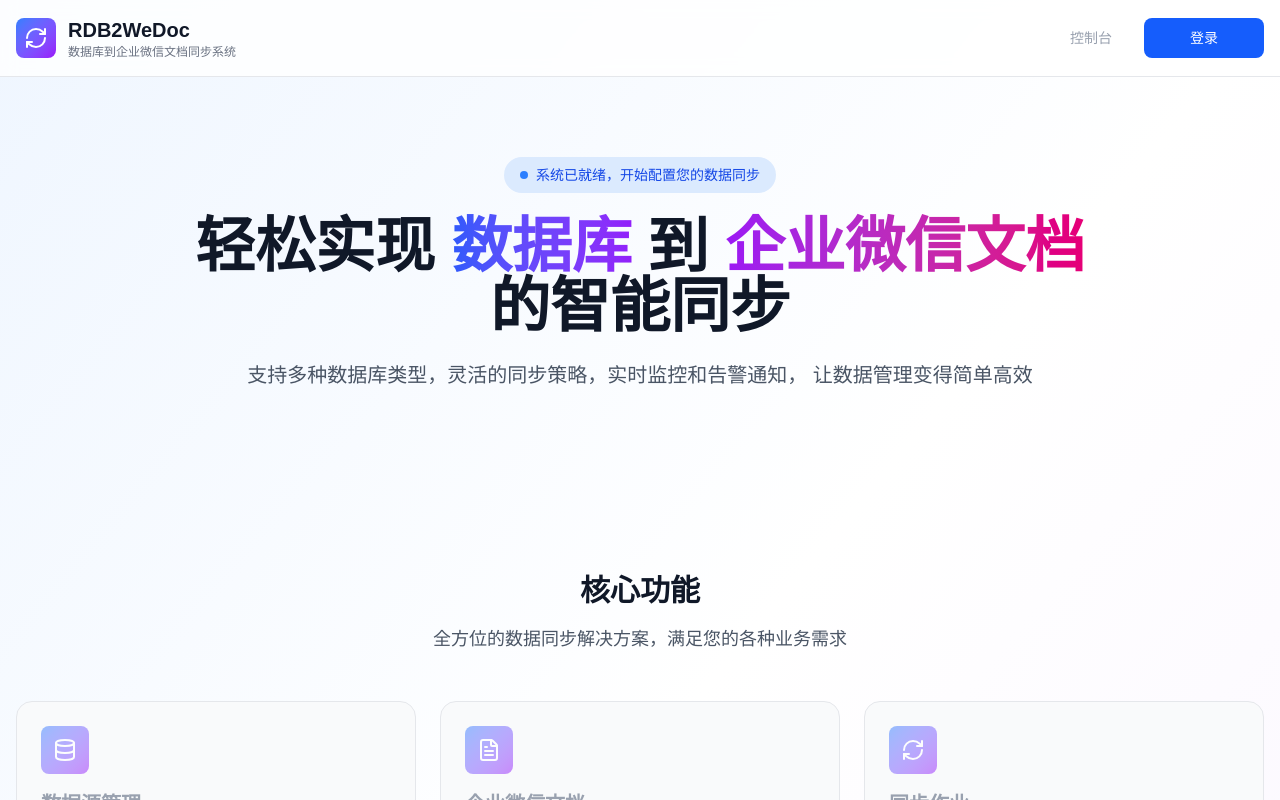
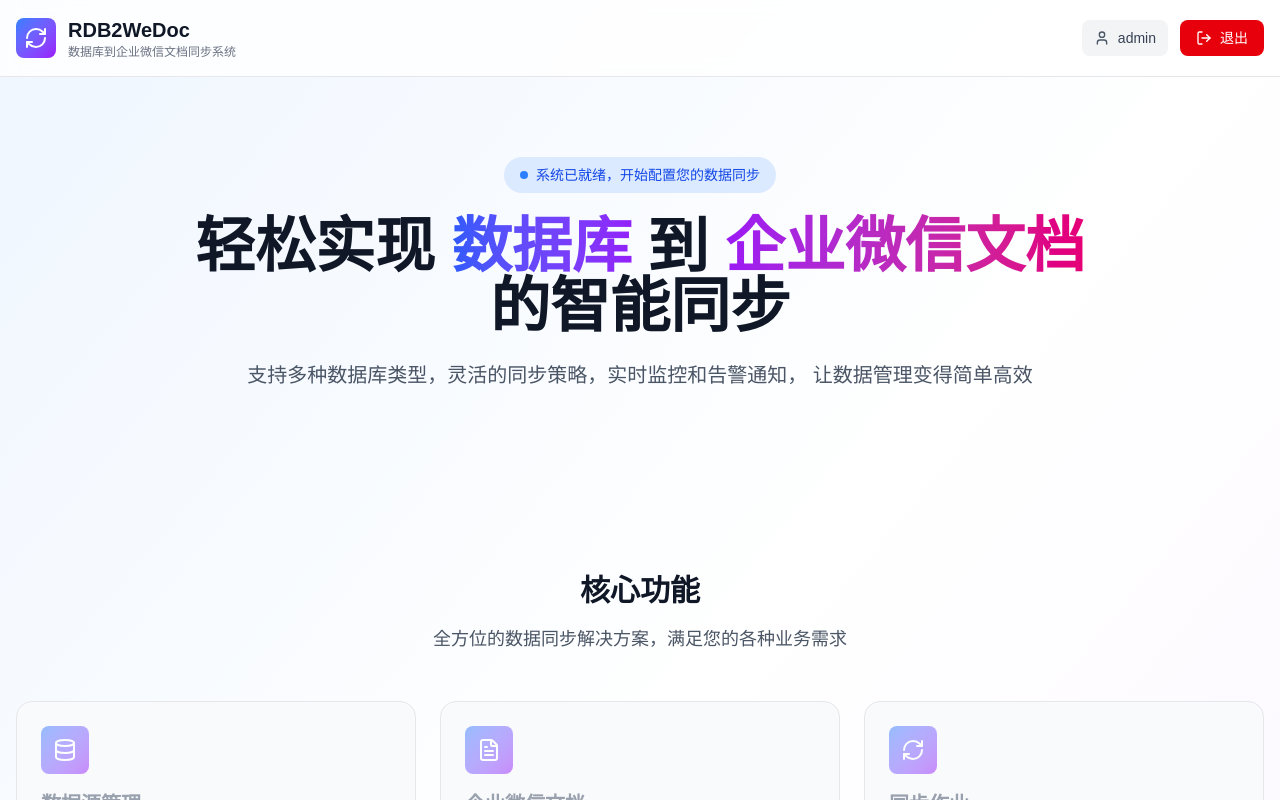
Before and after one commit to nagucc/rdb2wedoc, a Next.js app: page / in a window 1280 px wide. Shown: the top 800 px of the page. Built offline with nearby package versions, Linux system fonts and the light colour scheme.

Commit message:
refactor(layout): 统一使用Header组件并隐藏页面标题
将多个页面的自定义header替换为统一的Header组件
通过showPageTitle={false}参数隐藏页面标题

```diff
--- a/app/dashboard/wecom-accounts/[id]/page.tsx
+++ b/app/dashboard/wecom-accounts/[id]/page.tsx
@@ -5,6 +5,7 @@
 import Link from 'next/link';
 import { ArrowLeft, Plus, Edit, Trash2, RefreshCw, AlertCircle, Building2, FileText, Search, Filter, CheckCircle, XCircle, Clock } from 'lucide-react';
 import { authService } from '@/lib/services/authService';
+import Header from '@/components/layout/Header';
 
 interface WeComAccount {
   id: string;
@@ -48,15 +49,6 @@
   const [adminUserIds, setAdminUserIds] = useState('');
   const [isCreatingSheet, setIsCreatingSheet] = useState(false);
   const [notification, setNotification] = useState<{ type: 'success' | 'error'; message: string } | null>(null);
-
-  const handleLogout = async () => {
-    try {
-      await authService.logout();
-      router.push('/login');
-    } catch (error) {
-      console.error('登出失败:', error);
-    }
-  };
 
   const fetchAccountDetails = async () => {
     try {
@@ -320,45 +312,7 @@
   return (
     <>
       <div className="min-h-screen bg-gradient-to-br from-gray-50 to-gray-100 dark:from-gray-900 dark:to-gray-800">
-      <header className="border-b border-gray-200 bg-white/80 backdrop-blur-sm dark:border-gray-700 dark:bg-gray-800/80">
-        <div className="container mx-auto px-4 py-4">
-          <div className="flex items-center justify-between">
-            <Link href="/dashboard" className="flex items-center gap-3 transition-transform hover:scale-105 active:scale-95">
-              <div className="flex h-10 w-10 items-center justify-center rounded-lg bg-gradient-to-br from-blue-500 to-purple-600">
-                <RefreshCw className="h-6 w-6 text-white" />
-              </div>
-              <div>
-                <h1 className="text-xl font-bold text-gray-900 dark:text-white">
-                  RDB2WeDoc
-                </h1>
-                <p className="text-xs text-gray-500 dark:text-gray-400">
-                  数据库到企业微信智能表格同步系统
-                </p>
-              </div>
-            </Link>
-            <nav className="flex items-center gap-4">
-              <div className="flex items-center gap-2 rounded-lg bg-blue-100 px-3 py-2 dark:bg-blue-900/20">
-                <span className="text-sm font-medium text-blue-700 dark:text-blue-400">
-                  账号详情
-                </span>
-              </div>
-              <div className="flex items-center gap-3">
-                <div className="flex items-center gap-2 rounded-lg bg-gray-100 px-3 py-2 dark:bg-gray-700">
-                  <span className="text-sm font-medium text-gray-700 dark:text-gray-300">
-                    {currentUser?.username || 'admin'}
-                  </span>
-                </div>
-                <button
-                  onClick={handleLogout}
-                  className="flex items-center gap-2 rounded-lg bg-red-600 px-4 py-2 text-sm font-medium text-white transition-colors hover:bg-red-700"
-                >
-                  退出
-                </button>
-              </div>
-            </nav>
-          </div>
-        </div>
-      </header>
+      <Header showPageTitle={false} />
 
       <main className="container mx-auto px-4 py-8">
         <div className="space-y-6">
--- a/app/databases/page.tsx
+++ b/app/databases/page.tsx
@@ -253,7 +253,7 @@
 
   return (
     <div className="min-h-screen bg-gradient-to-br from-gray-50 to-gray-100 dark:from-gray-900 dark:to-gray-800">
-      <Header />
+      <Header showPageTitle={false} />
 
       <main className="container mx-auto px-4 py-8">
         <div className="space-y-6">
--- a/app/login/page.tsx
+++ b/app/login/page.tsx
@@ -6,6 +6,7 @@
 import { RefreshCw, AlertCircle } from 'lucide-react';
 import { authService } from '@/lib/services/authService';
 import { LoginCredentials } from '@/types';
+import Header from '@/components/layout/Header';
 
 export default function LoginPage() {
   const router = useRouter();
@@ -43,8 +44,11 @@
   };
 
   return (
-    <div className="min-h-screen bg-gradient-to-br from-blue-50 via-white to-purple-50 dark:from-gray-900 dark:via-gray-800 dark:to-gray-900 flex items-center justify-center px-4">
-      <div className="w-full max-w-md">
+    <div className="min-h-screen bg-gradient-to-br from-blue-50 via-white to-purple-50 dark:from-gray-900 dark:via-gray-800 dark:to-gray-900">
+      <Header showPageTitle={false} />
+
+      <div className="flex items-center justify-center px-4">
+        <div className="w-full max-w-md">
         {/* Logo和标题 */}
         <div className="mb-8 text-center">
           <div className="mx-auto mb-4 flex h-16 w-16 items-center justify-center rounded-2xl bg-gradient-to-br from-blue-500 to-purple-600">
@@ -136,6 +140,7 @@
             ← 返回首页
           </Link>
         </div>
+        </div>
       </div>
     </div>
   );
--- a/app/page.tsx
+++ b/app/page.tsx
@@ -3,8 +3,9 @@
 import { useState, useEffect } from 'react';
 import Link from 'next/link';
 import { useRouter } from 'next/navigation';
-import { Database, FileText, RefreshCw, Settings, BarChart3, Shield, LogOut, User, AlertCircle } from 'lucide-react';
+import { Database, FileText, RefreshCw, Settings, BarChart3, Shield, AlertCircle } from 'lucide-react';
 import { authService } from '@/lib/services/authService';
+import Header from '@/components/layout/Header';
 
 interface User {
   id: string;
@@ -85,63 +86,7 @@
 
   return (
     <div className="min-h-screen bg-gradient-to-br from-blue-50 via-white to-purple-50 dark:from-gray-900 dark:via-gray-800 dark:to-gray-900">
-      {/* Header */}
-      <header className="border-b border-gray-200 bg-white/80 backdrop-blur-sm dark:border-gray-700 dark:bg-gray-800/80">
-        <div className="container mx-auto px-4 py-4">
-          <div className="flex items-center justify-between">
-            <div className="flex items-center gap-3">
-              <div className="flex h-10 w-10 items-center justify-center rounded-lg bg-gradient-to-br from-blue-500 to-purple-600">
-                <RefreshCw className="h-6 w-6 text-white" />
-              </div>
-              <div>
-                <h1 className="text-xl font-bold text-gray-900 dark:text-white">
-                  RDB2WeDoc
-                </h1>
-                <p className="text-xs text-gray-500 dark:text-gray-400">
-                  数据库到企业微信文档同步系统
-                </p>
-              </div>
-            </div>
-            <nav className="flex items-center gap-4">
-              <Link
-                href="/dashboard"
-                onClick={(e) => handleFeatureClick(e)}
-                className={`rounded-lg px-4 py-2 text-sm font-medium transition-colors ${
-                  currentUser
-                    ? 'text-gray-700 hover:bg-gray-100 dark:text-gray-300 dark:hover:bg-gray-700'
-                    : 'cursor-not-allowed text-gray-400 dark:text-gray-600'
-                }`}
-              >
-                控制台
-              </Link>
-              {mounted && currentUser ? (
-                <div className="flex items-center gap-3">
-                  <div className="flex items-center gap-2 rounded-lg bg-gray-100 px-3 py-2 dark:bg-gray-700">
-                    <User className="h-4 w-4 text-gray-600 dark:text-gray-300" />
-                    <span className="text-sm font-medium text-gray-700 dark:text-gray-300">
-                      {currentUser.username}
-                    </span>
-                  </div>
-                  <button
-                    onClick={handleLogout}
-                    className="flex items-center gap-2 rounded-lg bg-red-600 px-4 py-2 text-sm font-medium text-white transition-colors hover:bg-red-700"
-                  >
-                    <LogOut className="h-4 w-4" />
-                    退出
-                  </button>
-                </div>
-              ) : mounted && !currentUser ? (
-                <Link
-                  href="/login"
-                  className="flex h-10 w-[120px] items-center justify-center rounded-lg bg-blue-600 text-sm font-medium text-white transition-colors hover:bg-blue-700"
-                >
-                  登录
-                </Link>
-              ) : null}
-            </nav>
-          </div>
-        </div>
-      </header>
+      <Header showPageTitle={false} />
 
       {/* Hero Section */}
       <section className="container mx-auto px-4 py-20">
```
